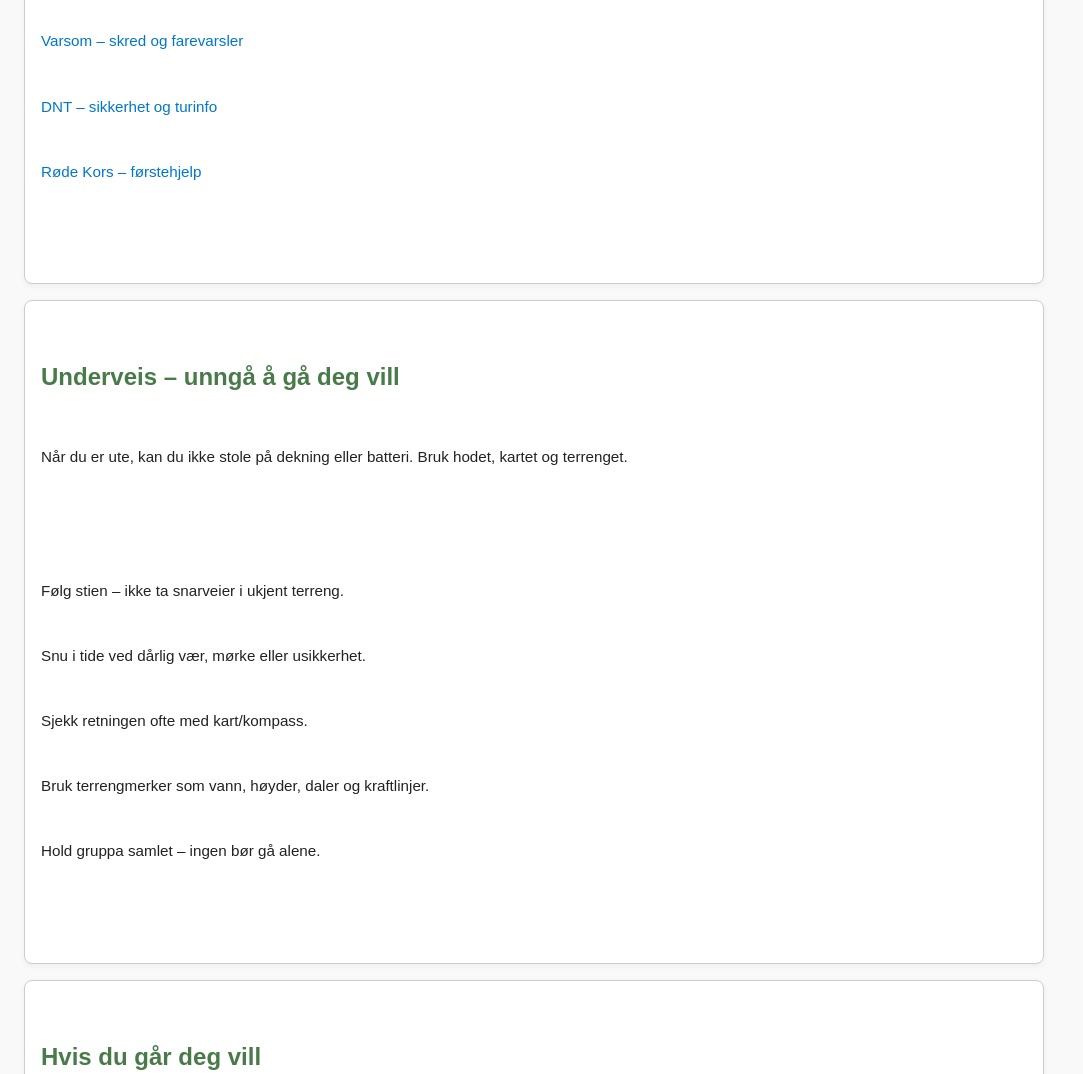
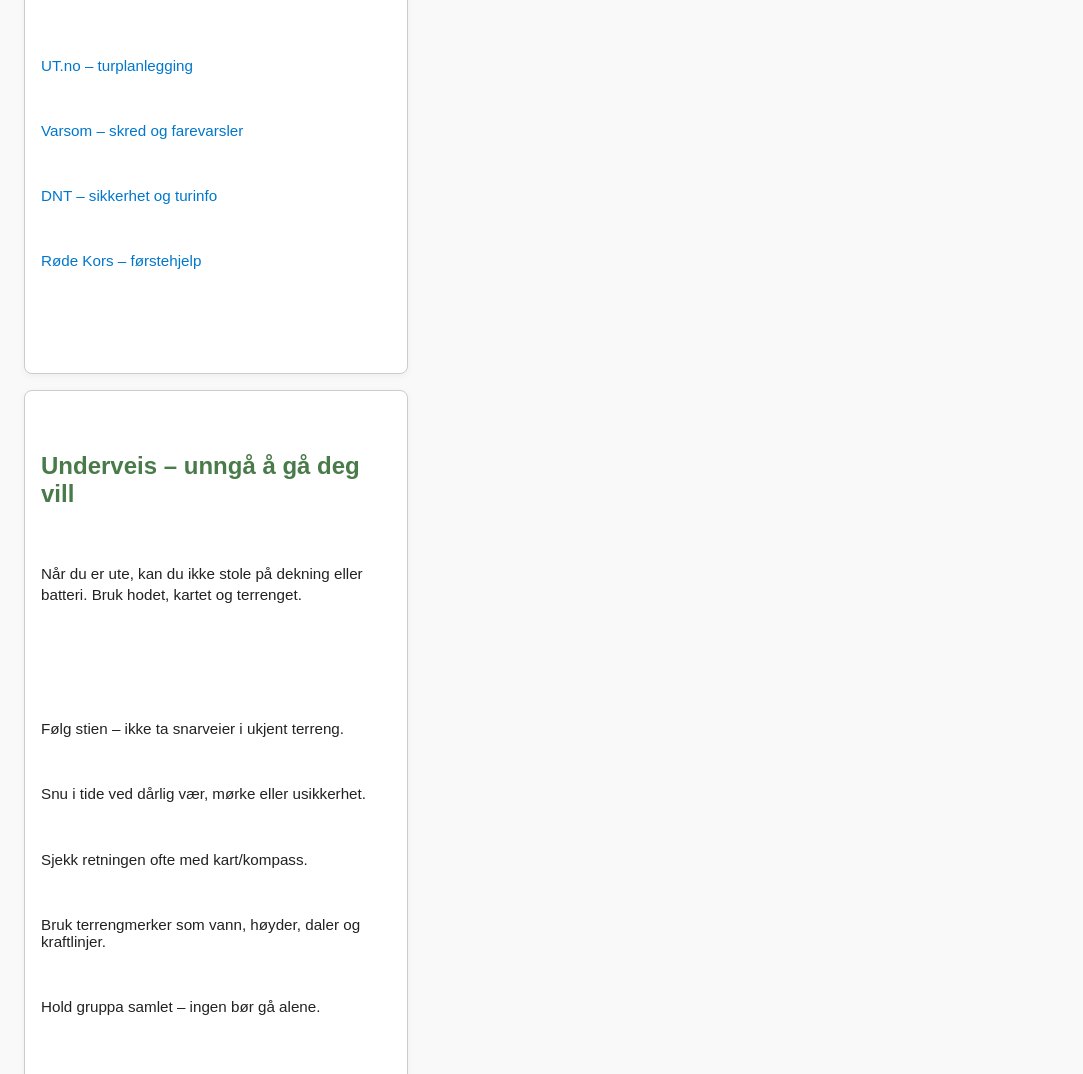
Before and after one commit to dotBATmanNO/dotbatmanno.github.io, a plain HTML site: page beredskap/pages/nature.html in a window 1280 px wide. Shown: the part 1472-2546 px from the top of the page, without its empty margins (0-1083 px from the left). Drawn offline with Linux system fonts and the light colour scheme.

Commit message:
Formatting

```diff
--- a/beredskap/css/beredskap.css
+++ b/beredskap/css/beredskap.css
@@ -33,7 +33,7 @@
 
   .lager-seksjon {
     min-width: 250px;
-    max-width: 80%;   /* hindrer brede kort */
+    max-width: 350px;   /* hindrer brede kort */
     white-space: pre-wrap;
   }
 }
@@ -288,6 +288,7 @@ nav.navigasjon a {
 }
 
 .lager-seksjon {
+  white-space: pre-wrap;
   background-color: #fff;
   border: 1px solid #ccc;
   border-radius: 8px;
```
